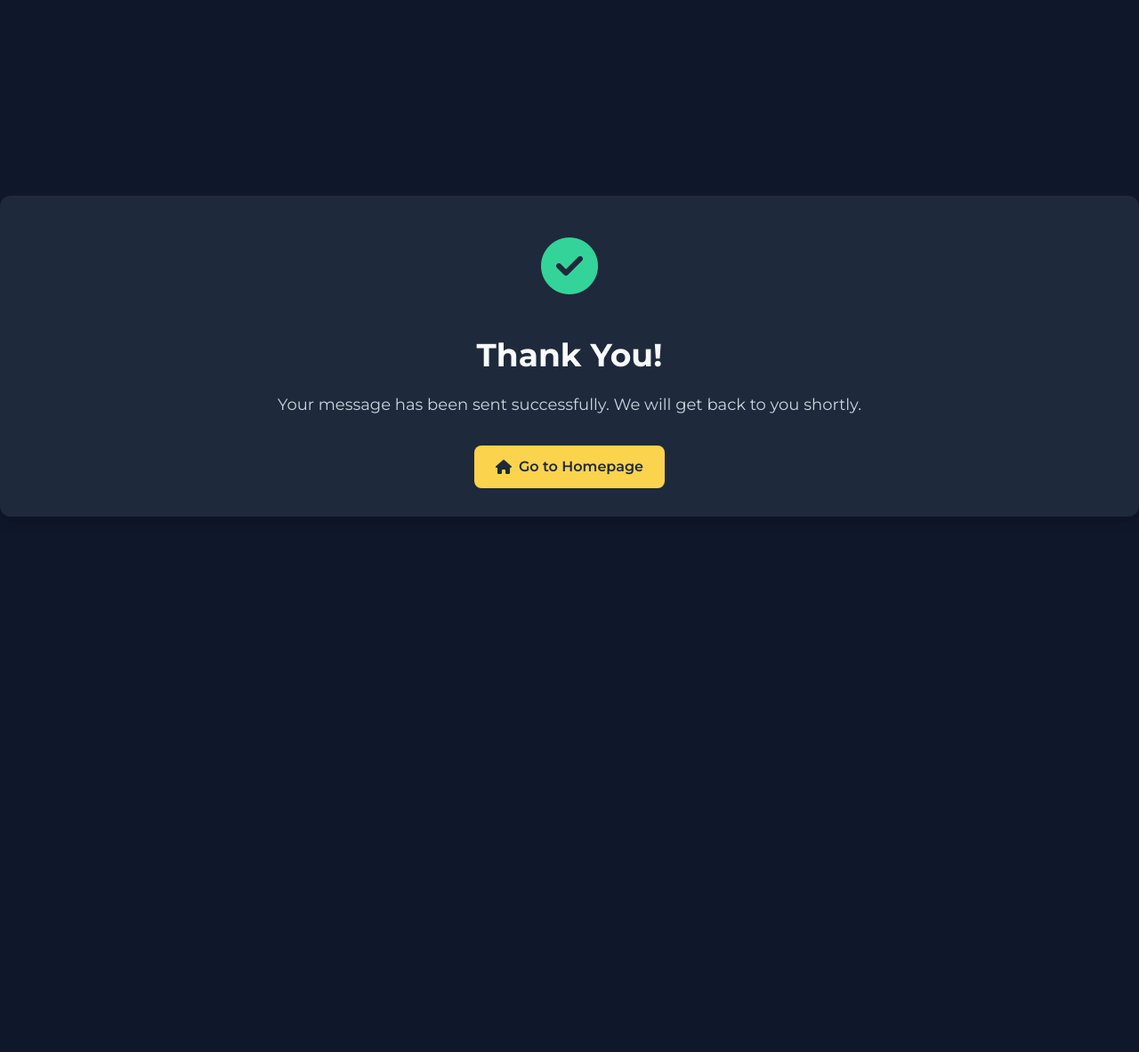
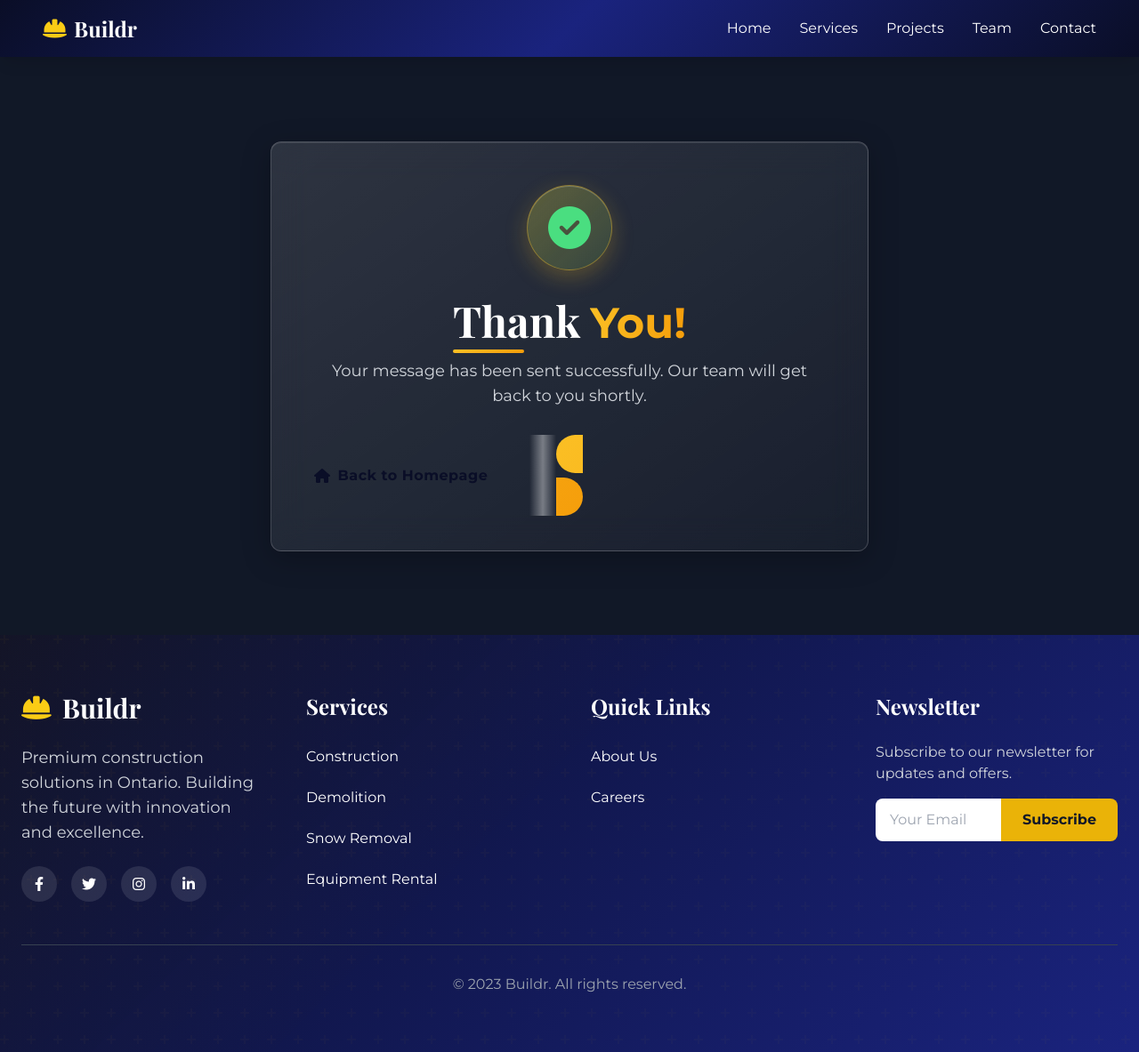
Before and after one commit to edur7/buildr-website, a website: page thank-you.html in a window 1280 px wide. Shown: the whole page at 89% size. Before the commit the page ends 800 px from the top, so only its background shows below. Drawn offline with nearby package versions, Linux system fonts and the light colour scheme.

Commit message:
Feat: improve design of thank you page

```diff
--- a/thank-you.html
+++ b/thank-you.html
@@ -1,78 +1,103 @@
+
 <!DOCTYPE html>
 <html lang="en">
 <head>
     <meta charset="UTF-8">
     <meta name="viewport" content="width=device-width, initial-scale=1.0">
-    <title>Thank You!</title>
+    <title>Thank You - Buildr</title>
     <script src="https://cdn.tailwindcss.com"></script>
     <link rel="stylesheet" href="https://cdnjs.cloudflare.com/ajax/libs/font-awesome/6.4.0/css/all.min.css">
     <link href="https://fonts.googleapis.com/css2?family=Montserrat:wght@300;400;600;700;800&family=Playfair+Display:wght@400;700;900&display=swap" rel="stylesheet">
-    <style>
-        body {
-            font-family: 'Montserrat', sans-serif;
-            background-color: #0f172a; /* bg-gray-900 */
-            color: #e2e8f0; /* text-gray-100 */
-            display: flex;
-            justify-content: center;
-            align-items: center;
-            min-height: 100vh;
-            text-align: center;
-        }
-        .container {
-            max-width: 600px;
-            padding: 2rem;
-            background-color: #1e293b; /* bg-gray-800 */
-            border-radius: 0.75rem; /* rounded-xl */
-            box-shadow: 0 10px 15px -3px rgba(0, 0, 0, 0.1), 0 4px 6px -2px rgba(0, 0, 0, 0.05);
-        }
-        .icon {
-            color: #34d399; /* text-green-400 */
-            font-size: 4rem;
-            margin-bottom: 1.5rem;
-        }
-        .title {
-            font-size: 2.25rem;
-            font-weight: 700;
-            margin-bottom: 1rem;
-            color: #f8fafc; /* text-white */
-        }
-        .message {
-            font-size: 1.125rem;
-            color: #cbd5e0; /* text-gray-300 */
-            margin-bottom: 2rem;
-        }
-        .home-button {
-            display: inline-flex;
-            align-items: center;
-            padding: 0.75rem 1.5rem;
-            background-color: #fcd34d; /* bg-yellow-400 */
-            color: #1f2937; /* text-gray-900 */
-            border-radius: 0.5rem; /* rounded-lg */
-            font-weight: 600;
-            text-decoration: none;
-            transition: background-color 0.3s ease;
-        }
-        .home-button:hover {
-            background-color: #fbbf24; /* bg-yellow-500 */
-        }
-        .home-button i {
-            margin-right: 0.5rem;
-        }
-    </style>
+    <link rel="stylesheet" href="css/style.css">
 </head>
-<body>
-    <div class="container">
-        <div class="icon">
-            <i class="fas fa-check-circle"></i>
+<body class="bg-gray-900 text-gray-100">
+    <!-- Navigation -->
+    <nav class="gradient-bg text-white py-4 px-6 shadow-lg sticky top-0 z-50">
+        <div class="container mx-auto flex justify-between items-center">
+            <div class="flex items-center space-x-2">
+                <i class="fas fa-hard-hat text-yellow-400 text-2xl"></i>
+                <h1 class="text-2xl font-bold">Buildr</h1>
+            </div>
+            <div class="hidden md:flex space-x-8">
+                <a href="index.html#home" class="nav-link">Home</a>
+                <a href="index.html#services" class="nav-link">Services</a>
+                <a href="index.html#projects" class="nav-link">Projects</a>
+                <a href="index.html#team" class="nav-link">Team</a>
+                <a href="index.html#contact" class="nav-link">Contact</a>
+            </div>
         </div>
-        <h1 class="title">Thank You!</h1>
-        <p class="message">
-            Your message has been sent successfully. We will get back to you shortly.
-        </p>
-        <a href="/index.html" class="home-button">
-            <i class="fas fa-home"></i>
-            Go to Homepage
-        </a>
-    </div>
+    </nav>
+
+    <!-- Thank You Section -->
+    <section class="py-20 bg-gray-900 ultra-section flex items-center justify-center" style="min-height: calc(100vh - 150px);">
+        <div class="container mx-auto px-6 text-center">
+            <div class="ultra-modern-card max-w-2xl mx-auto p-12 rounded-xl">
+                <div class="ultra-glow"></div>
+                <div class="ultra-icon w-24 h-24 rounded-full flex items-center justify-center mb-8 mx-auto" style="background-color: rgba(52, 211, 153, 0.1);">
+                    <i class="fas fa-check-circle text-green-400 text-5xl"></i>
+                </div>
+                <h1 class="text-5xl font-bold text-white mb-4 section-title">Thank <span class="gradient-text">You!</span></h1>
+                <p class="text-gray-300 max-w-xl mx-auto section-subtitle text-lg mb-10">
+                    Your message has been sent successfully. Our team will get back to you shortly.
+                </p>
+                <a href="index.html" class="ultra-btn">
+                    <div class="flex items-center space-x-2">
+                        <i class="fas fa-home"></i>
+                        <span>Back to Homepage</span>
+                    </div>
+                </a>
+            </div>
+        </div>
+    </section>
+
+    <!-- Footer -->
+    <footer class="footer-enhanced text-white py-16">
+        <div class="footer-content-enhanced container mx-auto px-6">
+            <div class="grid grid-cols-1 md:grid-cols-4 gap-12">
+                <div>
+                    <div class="flex items-center space-x-3 mb-6">
+                        <i class="fas fa-hard-hat text-yellow-400 text-3xl"></i>
+                        <h2 class="text-3xl font-bold">Buildr</h2>
+                    </div>
+                    <p class="text-gray-300 mb-6 text-lg">
+                        Premium construction solutions in Ontario. Building the future with innovation and excellence.
+                    </p>
+                    <div class="flex space-x-4">
+                        <a href="#" class="social-icon"><i class="fab fa-facebook-f"></i></a>
+                        <a href="#" class="social-icon"><i class="fab fa-twitter"></i></a>
+                        <a href="#" class="social-icon"><i class="fab fa-instagram"></i></a>
+                        <a href="#" class="social-icon"><i class="fab fa-linkedin-in"></i></a>
+                    </div>
+                </div>
+                <div>
+                    <h3 class="text-2xl font-bold mb-6">Services</h3>
+                    <ul class="space-y-3">
+                        <li><a href="index.html#services" class="footer-link">Construction</a></li>
+                        <li><a href="index.html#services" class="footer-link">Demolition</a></li>
+                        <li><a href="index.html#services" class="footer-link">Snow Removal</a></li>
+                        <li><a href="index.html#services" class="footer-link">Equipment Rental</a></li>
+                    </ul>
+                </div>
+                <div>
+                    <h3 class="text-2xl font-bold mb-6">Quick Links</h3>
+                    <ul class="space-y-3">
+                        <li><a href="about.html" class="footer-link">About Us</a></li>
+                        <li><a href="careers.html" class="footer-link">Careers</a></li>
+                    </ul>
+                </div>
+                <div>
+                    <h3 class="text-2xl font-bold mb-6">Newsletter</h3>
+                    <p class="text-gray-300 mb-4">Subscribe to our newsletter for updates and offers.</p>
+                    <form class="flex">
+                        <input type="email" placeholder="Your Email" class="px-4 py-3 rounded-l-lg w-full focus:outline-none text-gray-900">
+                        <button type="submit" class="bg-yellow-500 text-gray-900 px-6 py-3 rounded-r-lg font-bold">Subscribe</button>
+                    </form>
+                </div>
+            </div>
+            <div class="border-t border-gray-700 mt-12 pt-8 text-center">
+                <p class="text-gray-400">© 2023 Buildr. All rights reserved.</p>
+            </div>
+        </div>
+    </footer>
 </body>
 </html>
```
